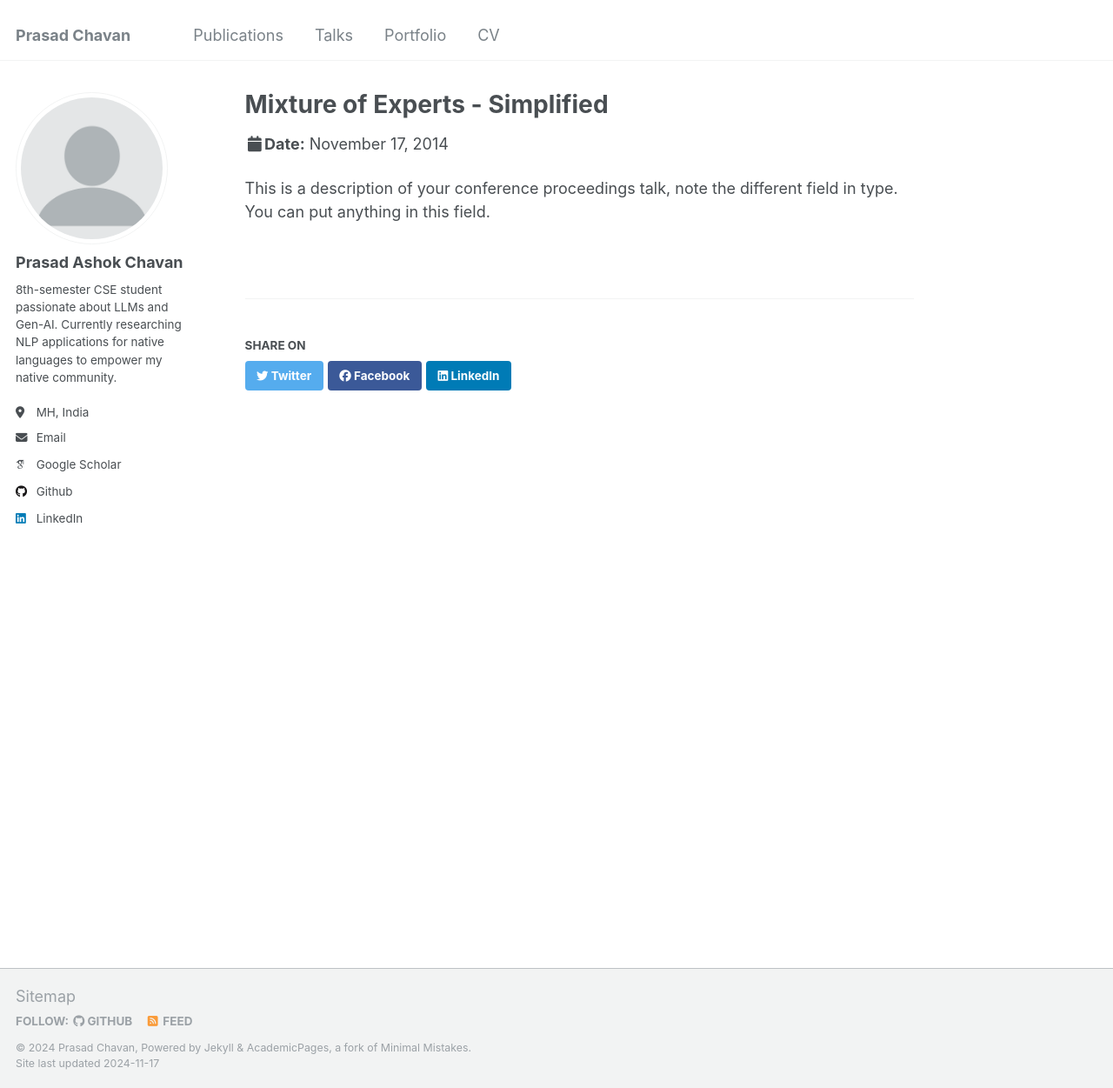
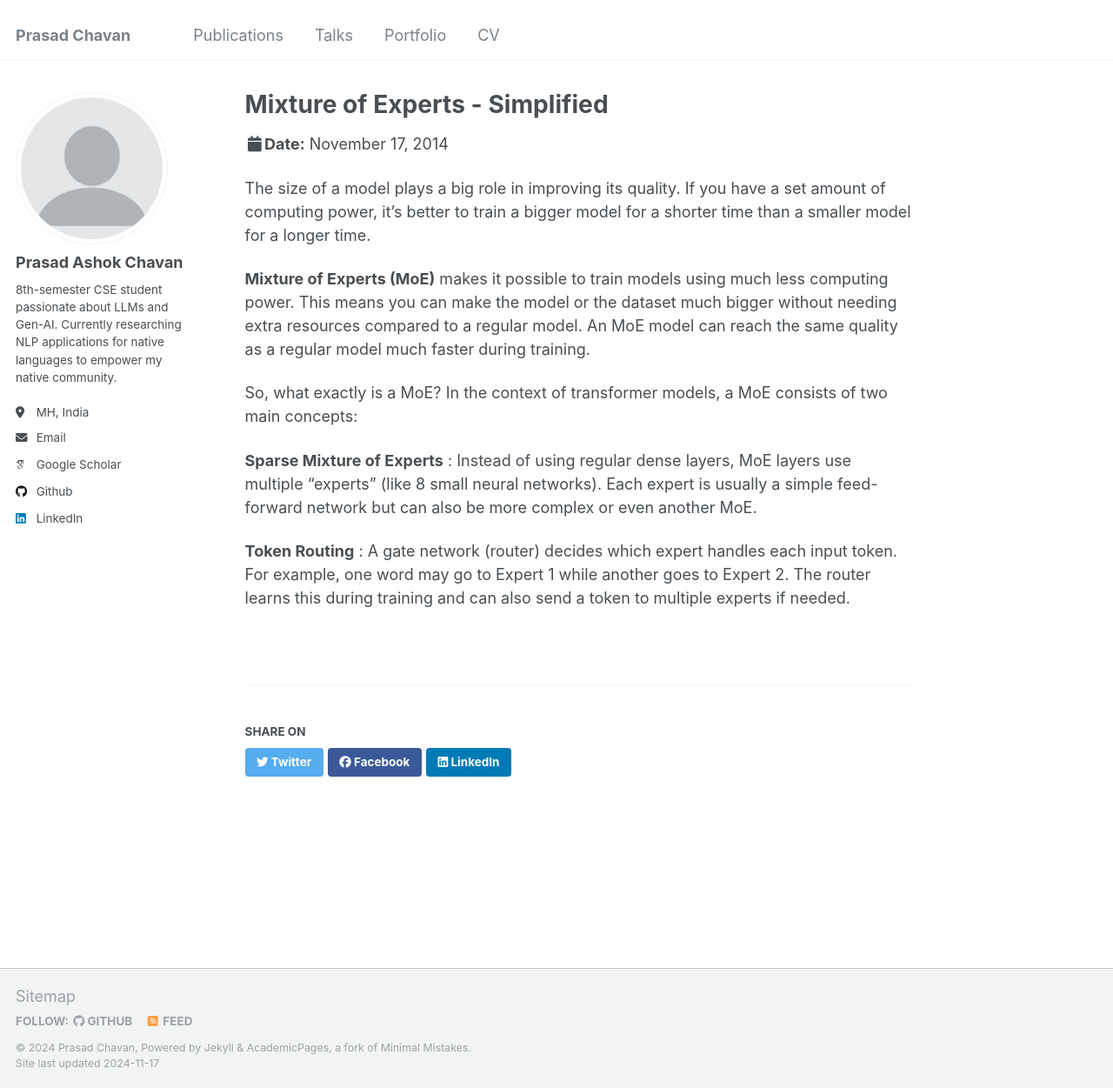
Before and after one commit to prasadchavann/prasadchavann.github.io, a Jekyll site: the page built from _talks/mixture-of-experts.md, in a window 1280 px wide and 1251 px high. Shown: the whole window at 87% size. Built offline with Jekyll 4.4.1, drawn with Linux system fonts in a browser that asks for light colours; some web fonts are replaced.

Commit message:
Update mixture-of-experts.md

```diff
--- a/_talks/mixture-of-experts.md
+++ b/_talks/mixture-of-experts.md
@@ -5,7 +5,15 @@ type: "Self Talks"
 permalink: /talks/mixture-of-experts
 venue: "SimpleSphere, Jalgaon"
 date: 2014-11-17
-location: "Jalgaon, Ind"
+location: "Maharashtra, Ind"
 ---
 
-This is a description of your conference proceedings talk, note the different field in type. You can put anything in this field.
+The size of a model plays a big role in improving its quality. If you have a set amount of computing power, it’s better to train a bigger model for a shorter time than a smaller model for a longer time.
+
+**Mixture of Experts (MoE)** makes it possible to train models using much less computing power. This means you can make the model or the dataset much bigger without needing extra resources compared to a regular model. An MoE model can reach the same quality as a regular model much faster during training.
+
+So, what exactly is a MoE? In the context of transformer models, a MoE consists of two main concepts:
+
+**Sparse Mixture of Experts** : Instead of using regular dense layers, MoE layers use multiple “experts” (like 8 small neural networks). Each expert is usually a simple feed-forward network but can also be more complex or even another MoE.
+
+**Token Routing** : A gate network (router) decides which expert handles each input token. For example, one word may go to Expert 1 while another goes to Expert 2. The router learns this during training and can also send a token to multiple experts if needed.
```
